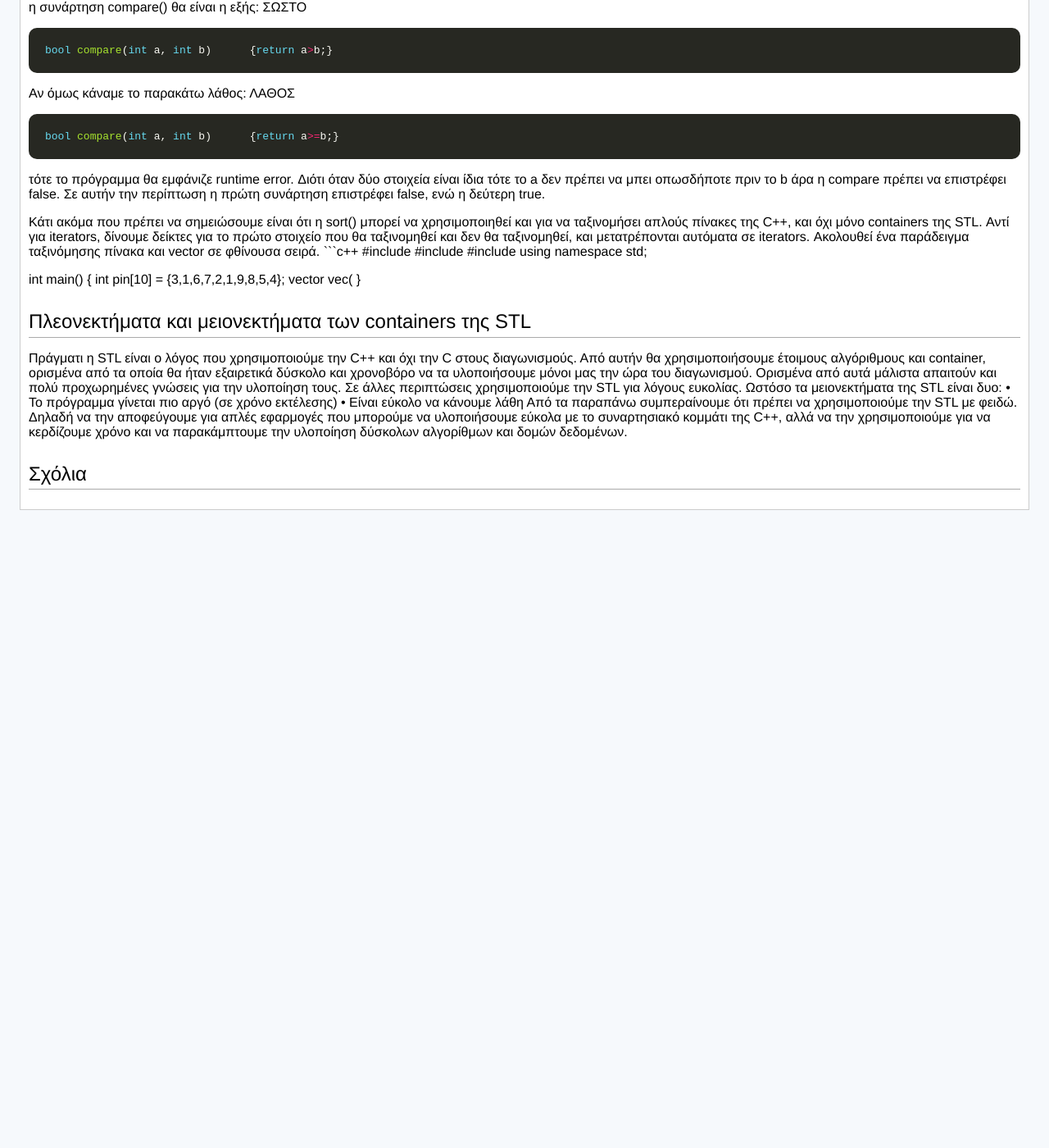
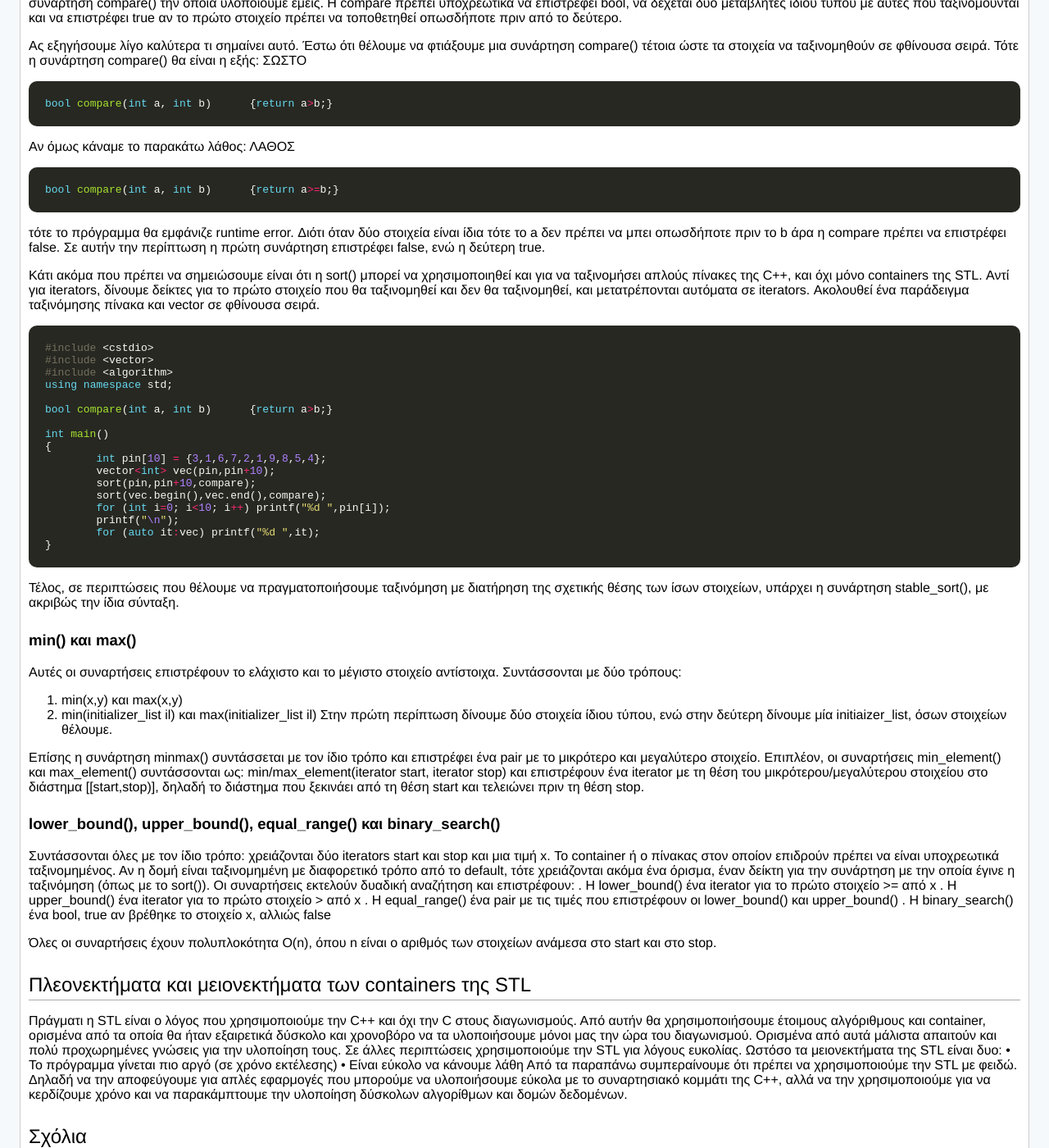
Before and after one commit to kallinikos/kallinikos.github.io, a Jekyll site: the page built from _posts/2017-08-23-STL.md, in a window 1280 px wide and 1400 px high, scrolled down 8977 px. Shown: the whole window at 82% size. Built offline with Jekyll 4.4.1, drawn with Linux system fonts in a browser that asks for light colours; comment, search, counter and statistics services are not loaded; before the commit the page ends 9607 px from its top, so only the background shows below that; some of the changed text lies outside the part shown.

Commit message:
Update 2017-08-23-STL.md

````diff
--- a/_posts/2017-08-23-STL.md
+++ b/_posts/2017-08-23-STL.md
@@ -336,12 +336,40 @@ bool compare(int a, int b)	{return a>=b;}
 #include <algorithm>
 using namespace std;
 
+bool compare(int a, int b)	{return a>b;}
+
 int main()
 {
 	int pin[10] = {3,1,6,7,2,1,9,8,5,4};
-	vector<int> vec(
+	vector<int> vec(pin,pin+10);
+	sort(pin,pin+10,compare);
+	sort(vec.begin(),vec.end(),compare);
+	for (int i=0; i<10; i++) printf("%d ",pin[i]);
+	printf("\n");
+	for (auto it:vec) printf("%d ",it);
 }
+```
+Τέλος, σε περιπτώσεις που θέλουμε να πραγματοποιήσουμε ταξινόμηση με διατήρηση της σχετικής θέσης των ίσων στοιχείων, υπάρχει η συνάρτηση stable_sort(), με ακριβώς την ίδια σύνταξη.
 
+#### min() και max()
+Αυτές οι συναρτήσεις επιστρέφουν το ελάχιστο και το μέγιστο στοιχείο αντίστοιχα. Συντάσσονται με δύο τρόπους:
+1. min(x,y) και max(x,y)
+2. min(initializer_list il) και max(initializer_list il)
+Στην πρώτη περίπτωση δίνουμε δύο στοιχεία ίδιου τύπου, ενώ στην δεύτερη δίνουμε μία initiaizer_list, όσων στοιχείων θέλουμε.
+
+Επίσης η συνάρτηση minmax() συντάσσεται με τον ίδιο τρόπο και επιστρέφει ένα pair με το μικρότερο και μεγαλύτερο στοιχείο.
+Επιπλέον, οι συναρτήσεις min_element() και max_element() συντάσσονται ως:
+min/max_element(iterator start, iterator stop)
+και επιστρέφουν ένα iterator με τη θέση του μικρότερου/μεγαλύτερου στοιχείου στο διάστημα [[start,stop)], δηλαδή το διάστημα που ξεκινάει από τη θέση start και τελειώνει πριν τη θέση stop.
+
+#### lower_bound(), upper_bound(), equal_range() και binary_search()
+Συντάσσονται όλες με τον ίδιο τρόπο: χρειάζονται δύο iterators start και stop και μια τιμή x. Το container ή ο πίνακας στον οποίον επιδρούν πρέπει να είναι υποχρεωτικά ταξινομημένος. Αν η δομή είναι ταξινομημένη με διαφορετικό τρόπο από το default, τότε χρειάζονται ακόμα ένα όρισμα, έναν δείκτη για την συνάρτηση με την οποία έγινε η ταξινόμηση (όπως με το sort()). Οι συναρτήσεις εκτελούν δυαδική αναζήτηση και επιστρέφουν:
+. Η lower_bound() ένα iterator για το πρώτο στοιχείο >= από x
+. H upper_bound() ένα iterator για το πρώτο στοιχείο > από x
+. Η equal_range() ένα pair με τις τιμές που επιστρέφουν οι lower_bound() και upper_bound()
+. H binary_search() ένα bool, true αν βρέθηκε το στοιχείο x, αλλιώς false
+
+Όλες οι συναρτήσεις έχουν πολυπλοκότητα O(n), όπου n είναι ο αριθμός των στοιχείων ανάμεσα στο start και στο stop.
 ## Πλεονεκτήματα και μειονεκτήματα των containers της STL
 Πράγματι η STL είναι ο λόγος που χρησιμοποιούμε την C++ και όχι την C στους διαγωνισμούς. Από αυτήν θα χρησιμοποιήσουμε έτοιμους αλγόριθμους και container, ορισμένα από τα οποία θα ήταν εξαιρετικά δύσκολο και χρονοβόρο να τα υλοποιήσουμε μόνοι μας την ώρα του διαγωνισμού. Ορισμένα από αυτά μάλιστα απαιτούν και πολύ προχωρημένες γνώσεις για την υλοποίηση τους. Σε άλλες περιπτώσεις χρησιμοποιούμε την STL για λόγους ευκολίας. Ωστόσο τα μειονεκτήματα της STL είναι δυο:
 •	Το πρόγραμμα γίνεται πιο αργό (σε χρόνο εκτέλεσης)
````
